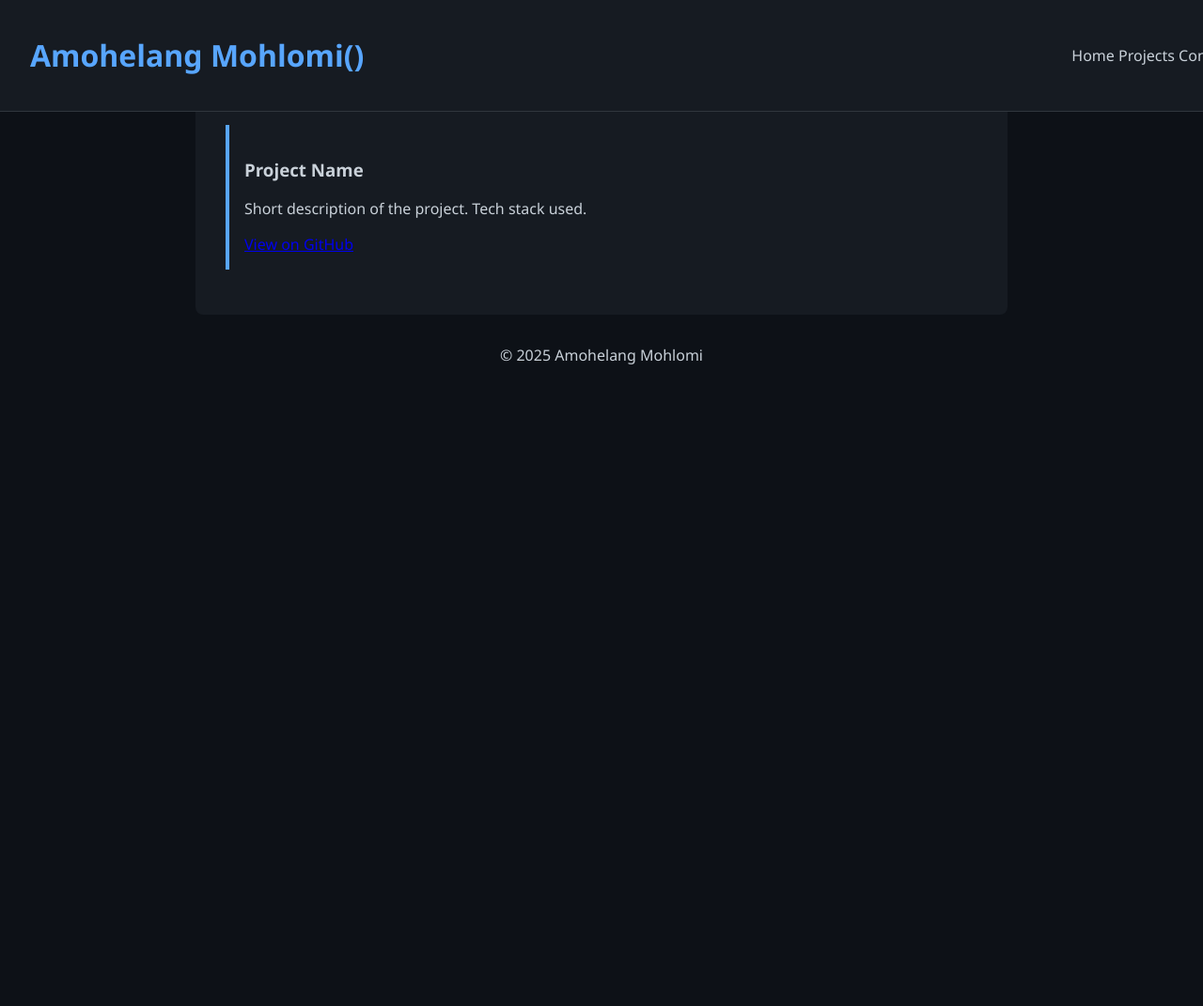
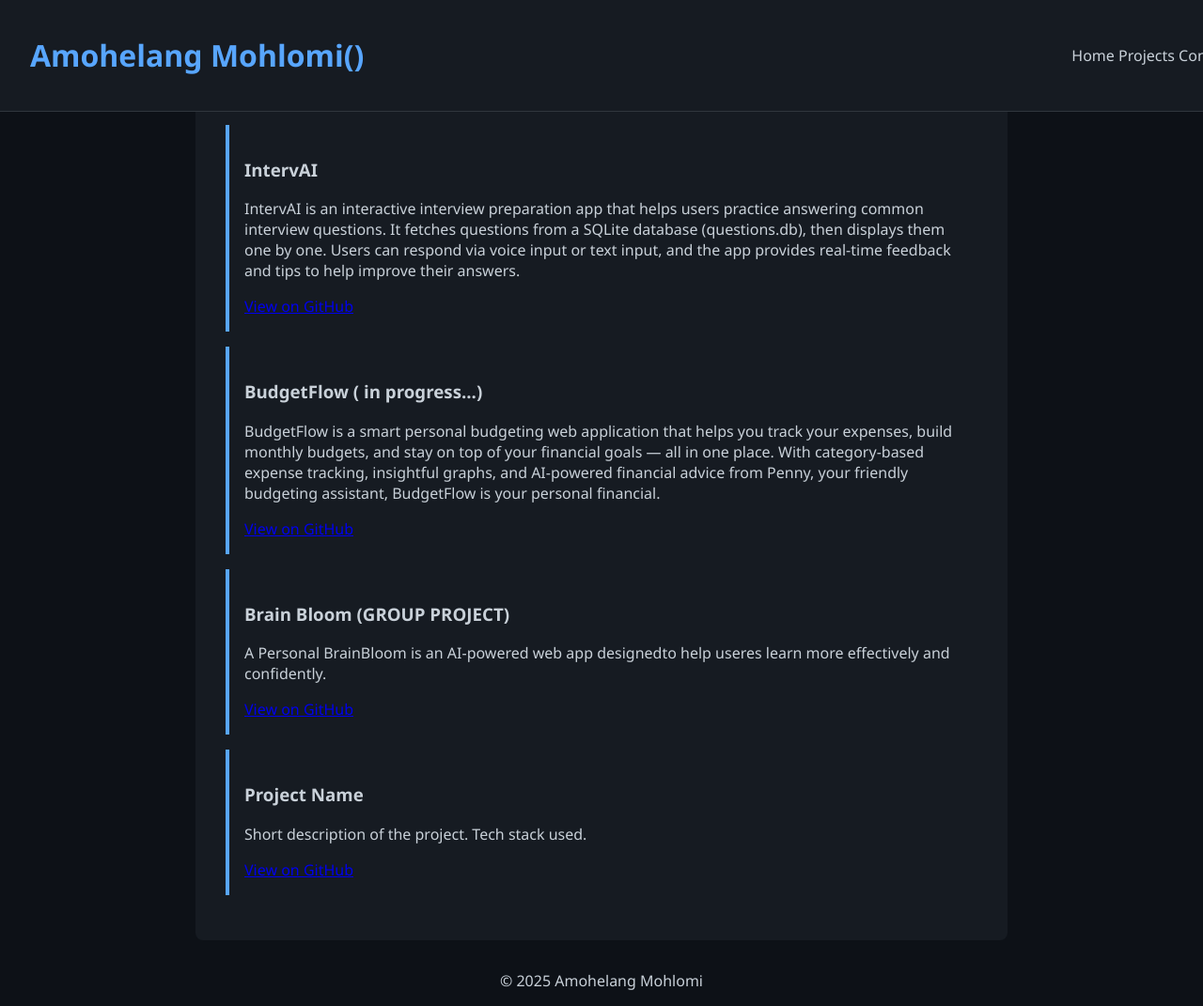
Before and after one commit to AmohelangMohlomi/my-portfolio, a Flask app: page /projects in a window 1280 px wide. Shown: the whole page at 94% size. Before the commit the page ends 388 px from the top, so only its background shows below. Run offline with Flask 3, Linux system fonts and the light colour scheme.

Commit message:
Added projects

```diff
--- a/templates/projects.html
+++ b/templates/projects.html
@@ -3,10 +3,37 @@
 <section class="projects">
     <h2>Projects</h2>
     <div class="project-card">
+        <h3>IntervAI</h3>
+        <p>IntervAI is an interactive interview preparation app that helps users practice
+            answering common interview questions. It fetches questions from a SQLite database (questions.db), then displays them one by one. Users can respond via voice input or text input,
+            and the app provides real-time feedback
+             and tips to help improve their answers.</p>
+        <a href="https://github.com/AmohelangMohlomi/IntervAI" target="_blank">View on GitHub</a>
+    </div>
+    <div class="project-card">
+        <h3>BudgetFlow  ( in progress...)</h3>
+        <p>BudgetFlow is a smart personal budgeting web application that helps you track your expenses,
+             build monthly budgets, and stay on top of your financial goals — all in one place.
+              With category-based expense tracking, insightful graphs,
+               and AI-powered financial advice from Penny,
+             your friendly budgeting assistant,
+              BudgetFlow is your personal financial.</p>
+        <a href="https://github.com/AmohelangMohlomi/BudgetFlow" target="_blank">View on GitHub</a>
+    </div>
+    <div class="project-card">
+        <h3>Brain Bloom (GROUP PROJECT) </h3>
+        <p>A Personal BrainBloom is an AI-powered web app designedto help useres learn more
+             effectively and confidently.</p>
+        <a href="https://github.com/UniqLee/BrainBloom" target="_blank">View on GitHub</a>
+    </div>
+
+    <div class="project-card">
         <h3>Project Name</h3>
         <p>Short description of the project. Tech stack used.</p>
         <a href="https://github.com/yourusername/project" target="_blank">View on GitHub</a>
     </div>
+
+
     <!-- Add more projects -->
 </section>
 {% endblock %}
```
Also changed, not shown: templates/index.html (+2 -5 lines).
